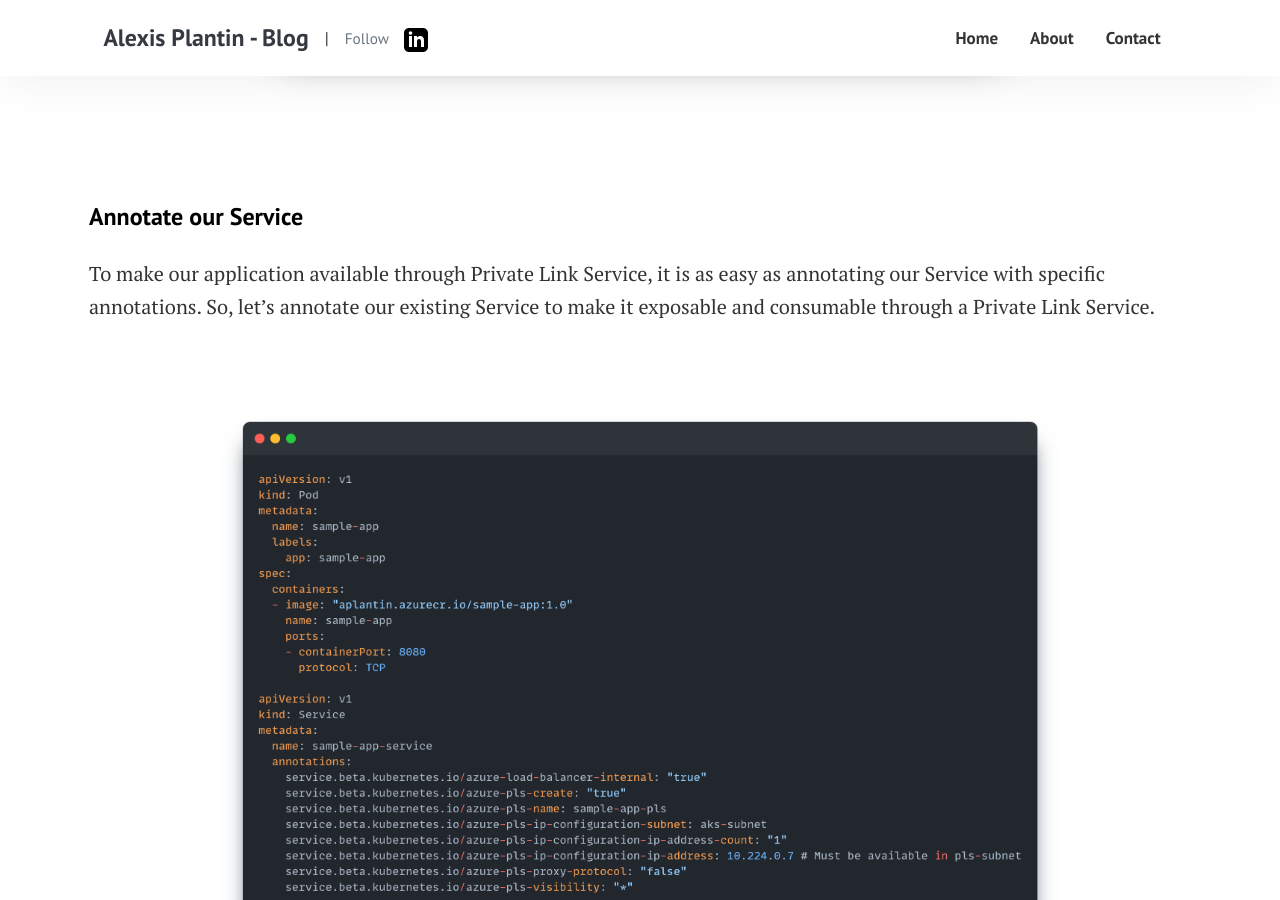
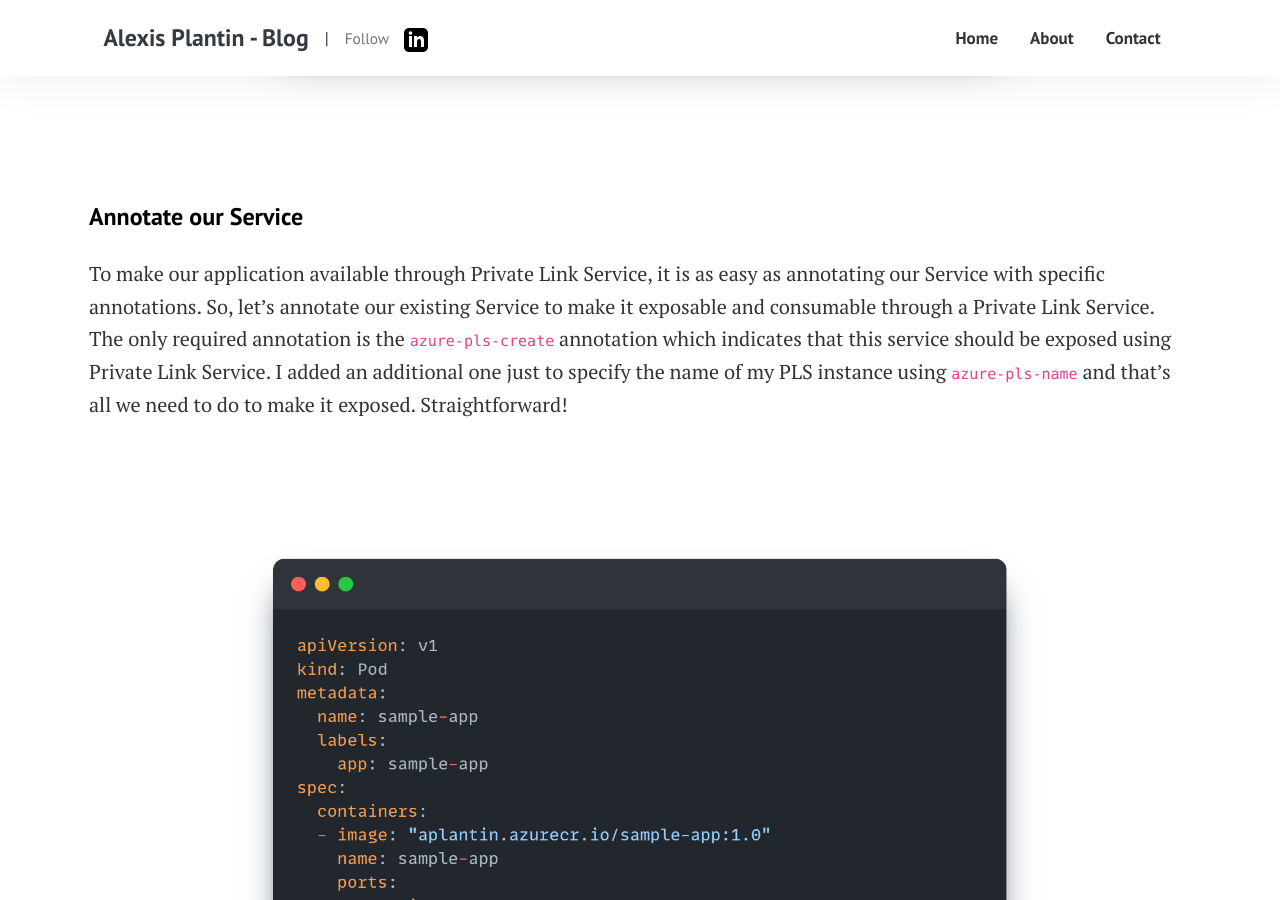
Before and after one commit to alexisP/alexisp.github.io, a Jekyll site: the page built from _posts/2023-08-28-aks-and-pls.md, in a window 1280 px wide and 900 px high, scrolled down 6426 px. Built offline with Jekyll 4.4.1, drawn with Linux system fonts in a browser that asks for light colours; some of the changed text lies outside the part shown.

Commit message:
Last modifications before publication

```diff
--- a/_posts/2023-08-28-aks-and-pls.md
+++ b/_posts/2023-08-28-aks-and-pls.md
@@ -117,7 +117,7 @@ Now, let's try to reach the same application but from a spoke which is not conne
 
 #### Annotate our Service
 
-To make our application available through Private Link Service, it is as easy as annotating our Service with specific annotations. So, let’s annotate our existing Service to make it exposable and consumable through a Private Link Service.
+To make our application available through Private Link Service, it is as easy as annotating our Service with specific annotations. So, let’s annotate our existing Service to make it exposable and consumable through a Private Link Service. The only required annotation is the `azure-pls-create` annotation which indicates that this service should be exposed using Private Link Service. I added an additional one just to specify the name of my PLS instance using `azure-pls-name` and that's all we need to do to make it exposed. Straightforward!
 
 <section class="row">
   <div class="col-md-1"></div>
```
Also changed, not shown: other parts of _posts/2023-08-28-aks-and-pls.md (+1 -1 lines), assets/images/aks-and-pls/sample-app-pls-yml.png.
